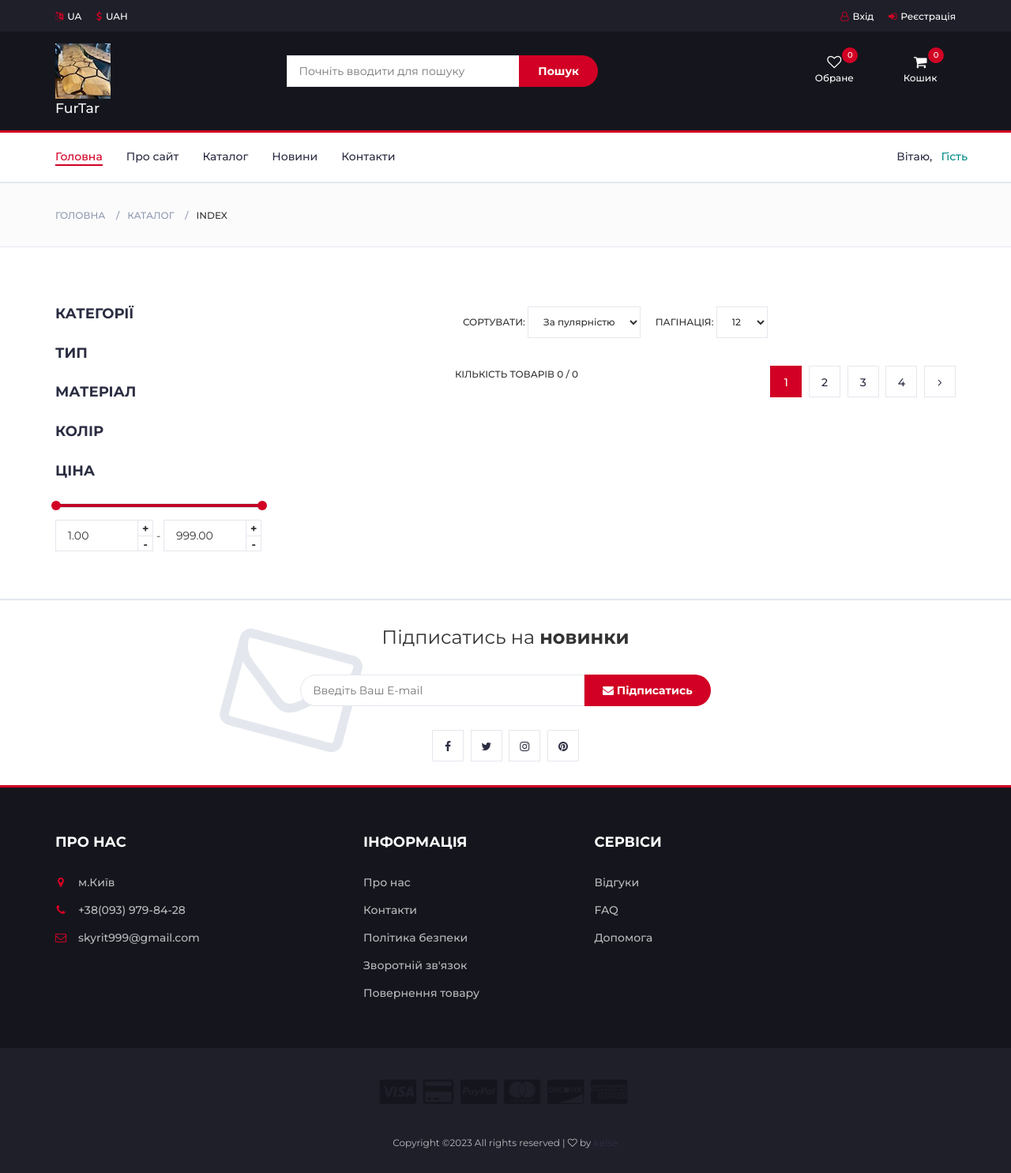
After one commit to 01kelse01/FurTar, a Django app: page /catalog/ in a window 1280 px wide. The commit adds this page. Shown: the whole page at 79% size. Run offline with Django 4.2, Linux system fonts and the light colour scheme; data that the repository does not hold is empty; some libraries are stand-ins or nearby versions.

```diff
--- a/cart/urls.py
+++ b/cart/urls.py
@@ -3,5 +3,5 @@ from .views import *
 
 
 urlpatterns = [
-
+    path('ajax_cart', ajax_cart)
 ]
--- a/catalog/urls.py
+++ b/catalog/urls.py
@@ -3,5 +3,6 @@ from .views import *
 
 
 urlpatterns = [
-
+    path('', index),
+    path('index', index)
 ]
--- a/catalog/views.py
+++ b/catalog/views.py
@@ -1,3 +1,18 @@
 from django.shortcuts import render
+from .models import *
 
-# Create your views here.
+
+def index(request):
+    all_products = Product.objects.all()
+    all_category = CategoryProduct.objects.all()
+    all_color = ColorProduct.objects.all()
+    all_type = TypeProduct.objects.all()
+    all_material = MaterialProduct.objects.all()
+    return render(request, 'catalog/index.html', context={
+        'title': 'Каталог товарів',
+        'all_products': all_products,
+        'all_category': all_category,
+        'all_color': all_color,
+        'all_type': all_type,
+        'all_material': all_material,
+    })
--- /dev/null
+++ b/static/js/cart.js
@@ -0,0 +1,31 @@
+$(document).ready(() => {
+    console.log('cart.js -> start');
+
+    $('#products').on('click', '.add-to-cart-btn', (event) => {
+       console.log('add to cart -> click');
+       //
+        const userId = $('#user_id').val();
+        console.log('userId -> ' + userId);
+        //
+        if (userId == 'None') {
+            alert('Для використання кошика Ви маєте авторизуватись!');
+            // window.location = '/accounts/sign_in';
+        } else {
+            let productId = $(event.target).prev().val();
+
+            console.log('productId -> ' + productId);
+
+            // AJAX - запит на збереження товару в БД
+            $.ajax({
+                url: '/cart/ajax_cart',
+                data: `userId=${userId}&productId=${productId}`,
+                success: (response) => {
+                    console.log(response.message);
+                    $('#cart_count').text(response.count);
+                    $('.cart-summary').find('h4').text('Товарів обрано: ' + response.count);
+                    $('.cart-summary').find('h5').text('Загальна вартість: ' + response.amount + ' грн');
+                }
+            });
+        }
+    });
+});
--- /dev/null
+++ b/templates/catalog/index.html
@@ -0,0 +1,175 @@
+        {% extends 'layouts/base.html' %}
+        {% block content %}
+        {% load static %}
+            <div id="breadcrumb" class="section">
+                <div class="container">
+                    <div class="row">
+                        <div class="col-md-12">
+                            <ul class="breadcrumb-tree">
+                                <li><a href="/">Головна</a></li>
+                                <li><a href="/catalog">Каталог</a></li>
+                                <li class="active">index</li>
+                            </ul>
+                        </div>
+                    </div>
+                </div>
+            </div>
+            <div id="content_section" class="section">
+                <div class="container">
+                    <div class="row text-center">
+                        <!-- ======================================================================================= -->
+                        <div id="aside" class="col-md-3 text-left">
+                            <div id="category_products" class="aside">
+                                <h3 class="aside-title">Категорії</h3>
+                                <div class="checkbox-filter">
+                                    {% for category in all_category %}
+                                        <div class="input-checkbox">
+                                            <input type="checkbox" id="{{ category.name }}">
+                                            <label for="{{ category.name }}"
+                                                style="font-size: 10pt;margin-left: 10px">
+                                                <span></span>
+                                                {{ category.name }}
+                                                <small>(0)</small>
+                                            </label>
+                                        </div>
+                                    {% endfor %}
+                                </div>
+                            </div>
+                            <div id="type_products" class="aside">
+                                <h3 class="aside-title">Тип</h3>
+                                <div class="checkbox-filter">
+                                    {% for type in all_type %}
+                                        <div class="input-checkbox">
+                                            <input type="checkbox" id="brand-1">
+                                            <label for="brand-1">
+                                                <span></span>
+                                                {{ type.name }}
+                                                <small>(578)</small>
+                                            </label>
+                                        </div>
+                                    {% endfor %}
+                                </div>
+                            </div>
+                            <div id="material_products" class="aside">
+                                <h3 class="aside-title">Матеріал</h3>
+                                <div class="checkbox-filter">
+                                    {% for m in all_material %}
+                                        <div class="input-checkbox">
+                                            <input type="checkbox" id="brand-1">
+                                            <label for="brand-1">
+                                                <span></span>
+                                                {{ m.name }}
+                                                <small>(578)</small>
+                                            </label>
+                                        </div>
+                                    {% endfor %}
+                                </div>
+                            </div>
+                            <div id="color_products" class="aside">
+                                <h3 class="aside-title">Колір</h3>
+                                <div class="checkbox-filter">
+                                    {% for color in all_color %}
+                                        <div class="input-checkbox">
+                                            <input type="checkbox" id="brand-1">
+                                            <label for="brand-1">
+                                                <span></span>
+                                                {{ color.name }}
+                                                <small>(578)</small>
+                                            </label>
+                                        </div>
+                                    {% endfor %}
+                                </div>
+                            </div>
+                            <div id="price_products" class="aside">
+                                <h3 class="aside-title">Ціна</h3>
+                                <div class="price-filter">
+                                    <div id="price-slider"></div>
+                                    <div class="input-number price-min">
+                                        <input id="price-min" type="number">
+                                        <span class="qty-up">+</span>
+                                        <span class="qty-down">-</span>
+                                    </div>
+                                    <span>-</span>
+                                    <div class="input-number price-max">
+                                        <input id="price-max" type="number">
+                                        <span class="qty-up">+</span>
+                                        <span class="qty-down">-</span>
+                                    </div>
+                                </div>
+                            </div>
+
+                        </div>
+                        <div id="store" class="col-md-9">
+                            <div class="store-filter clearfix">
+                                <div class="store-sort">
+                                    <label>
+                                        Сортувати:
+                                        <select class="input-select">
+                                            <option value="0">За пулярністю</option>
+                                            <option value="1">За Рейтингом</option>
+                                            <option value="2">За ціною</option>
+                                        </select>
+                                    </label>
+
+                                    <label>
+                                        Пагінація:
+                                        <select class="input-select">
+                                            <option value="0">12</option>
+                                            <option value="1">15</option>
+                                            <option value="2">18</option>
+                                            <option value="3">21</option>
+                                        </select>
+                                    </label>
+                                </div>
+
+                            </div>
+                            <div id="products" class="row">
+                                {% for product in all_products %}
+                                    <div class="col-md-4 col-xs-6">
+                                        <div class="product">
+                                            <div class="product-img">
+                                                <img src="/media/{{ product.photo }}" alt="">
+                                            </div>
+                                            <div class="product-body">
+                                                <p class="product-category">{{ product.category }}</p>
+                                                <h3 class="product-name"><a href="#">{{ product.name }}</a></h3>
+                                                <h4 class="product-price">{{ product.price }}0 грн.</h4>
+                                                <div class="product-rating">
+                                                    <i class="fa fa-star"></i>
+                                                    <i class="fa fa-star"></i>
+                                                    <i class="fa fa-star"></i>
+                                                    <i class="fa fa-star"></i>
+                                                    <i class="fa fa-star"></i>
+                                                </div>
+                                                <div class="product-btns">
+                                                    <button class="add-to-wishlist"><i class="fa fa-heart-o"></i><span class="tooltipp">Обране</span></button>
+                                                    <button class="add-to-compare"><i class="fa fa-exchange"></i><span class="tooltipp">Порівняння</span></button>
+                                                    <button class="quick-view"><i class="fa fa-eye"></i><span class="tooltipp">Перегляд</span></button>
+                                                </div>
+                                            </div>
+                                            <div class="add-to-cart">
+                                                <input type="hidden" value="{{ product.id }}">
+                                                <button class="add-to-cart-btn"><i class="fa fa-shopping-cart"></i>Додати до кошика</button>
+                                            </div>
+                                        </div>
+                                    </div>
+                                {% endfor %}
+                                <div class="clearfix visible-sm visible-xs"></div>
+                            </div>
+                            <div id="bottom_filter" class="store-filter clearfix">
+                                <span class="store-qty">Кількість товарів 0 / 0</span>
+                                <ul class="store-pagination">
+                                    <li class="active">1</li>
+                                    <li><a href="#">2</a></li>
+                                    <li><a href="#">3</a></li>
+                                    <li><a href="#">4</a></li>
+                                    <li><a href="#"><i class="fa fa-angle-right"></i></a></li>
+                                </ul>
+                            </div>
+                        </div>
+                        <!-- ======================================================================================= -->
+                    </div>
+                </div>
+		    </div>
+            <script src="{% static 'js/cart.js' %}"></script>
+        {% endblock content %}
--- a/templates/layouts/base.html
+++ b/templates/layouts/base.html
@@ -5,9 +5,8 @@
 		<meta charset="utf-8">
 		<meta http-equiv="X-UA-Compatible" content="IE=edge">
 		<meta name="viewport" content="width=device-width, initial-scale=1">
-		 <!-- The above 3 meta tags *must* come first in the head; any other head content must come *after* these tags -->
 
-		<title>FurTar</title>
+		<title>FurTar - {{ title }}</title>
 
 		<link href="https://fonts.googleapis.com/css?family=Montserrat:400,500,700" rel="stylesheet">
 		<link type="text/css" rel="stylesheet" href="{% static 'css/bootstrap.min.css' %}"/>
@@ -17,12 +16,7 @@
 		<link rel="stylesheet" href="{% static 'css/font-awesome.min.css' %}"/>
 		<link type="text/css" rel="stylesheet" href="{% static 'css/style.css' %}"/>
 
-		<!-- HTML5 shim and Respond.js for IE8 support of HTML5 elements and media queries -->
-		<!-- WARNING: Respond.js doesn't work if you view the page via file:// -->
-		<!--[if lt IE 9]>
-        <script src="{% static 'ps://oss.maxcdn.com/html5shiv/3.7.3/html5shiv.min.js' %}"></script>
-        <script src="{% static 'ps://oss.maxcdn.com/respond/1.4.2/respond.min.js' %}"></script>
-		<![endif]-->
+        <script src="{% static 'js/jquery.min.js' %}"></script>
 
     </head>
 	<body>
@@ -34,7 +28,6 @@
 		{% include 'layouts/footer.html' %}
 
 		<!-- jQuery Plugins -->
-		<script src="{% static 'js/jquery.min.js' %}"></script>
 		<script src="{% static 'js/bootstrap.min.js' %}"></script>
 		<script src="{% static 'js/slick.min.js' %}"></script>
 		<script src="{% static 'js/nouislider.min.js' %}"></script>
--- a/templates/layouts/footer.html
+++ b/templates/layouts/footer.html
@@ -36,9 +36,10 @@
 							<div class="footer">
 								<h3 class="footer-title">Інформація</h3>
 								<ul class="footer-links">
-									<li><a href="#">Про нас</a></li>
-									<li><a href="#">Контакти</a></li>
-									<li><a href="#">Політика безпеки</a></li>
+									<li><a href="/home/about">Про нас</a></li>
+									<li><a href="/home/contacts">Контакти</a></li>
+									<li><a href="/home/policy">Політика безпеки</a></li>
+									<li><a href="/home/feedback">Зворотній зв'язок</a></li>
 									<li><a href="#">Повернення товару</a></li>
 								</ul>
 							</div>
--- a/templates/layouts/header.html
+++ b/templates/layouts/header.html
@@ -1,6 +1,5 @@
         {% load static %}
         <header>
-			<!-- TOP HEADER -->
 			<div id="top-header">
 				<div class="container">
 					<ul class="header-links pull-left">
@@ -8,19 +7,19 @@
                         <li><a href="#"><i class="fa fa-dollar"></i>UAH</a></li>
 					</ul>
 					<ul class="header-links pull-right">
-
-						<li><a href="#"><i class="fa fa-user-o"></i>Вхід</a></li>
-						<li><a href="#"><i class="fa fa-user-o"></i>Реєстрація</a></li>
+                        {% if user.is_authenticated %}
+                            <li><a href="/accounts/profile"><i class="fa fa-user-o"></i>Особистий кабінет</a></li>
+                            <li><a href="/accounts/sign_out"><i class="fa fa-sign-out"></i>Вихід</a></li>
+                        {% else %}
+                            <li><a href="/accounts/sign_in"><i class="fa fa-user-o"></i>Вхід</a></li>
+                            <li><a href="/accounts/sign_up"><i class="fa fa-sign-in"></i>Реєстрація</a></li>
+                        {% endif %}
 					</ul>
 				</div>
 			</div>
-			<!-- /TOP HEADER -->
 
-			<!-- MAIN HEADER -->
 			<div id="header">
-				<!-- container -->
 				<div class="container">
-					<!-- row -->
 					<div class="row">
 						<!-- LOGO -->
 						<div class="col-md-3">
@@ -33,7 +32,6 @@
 						</div>
 						<!-- /LOGO -->
 
-						<!-- SEARCH BAR -->
 						<div class="col-md-6">
 							<div class="header-search">
 								<form>
@@ -42,16 +40,14 @@
 								</form>
 							</div>
 						</div>
-						<!-- /SEARCH BAR -->
 
-						<!-- ACCOUNT -->
 						<div class="col-md-3 clearfix">
 							<div class="header-ctn">
 								<div id="wishlist">
 									<a href="#">
 										<i class="fa fa-heart-o"></i>
-										<span>Your Wishlist</span>
-										<div class="qty">2</div>
+										<span>Обране</span>
+										<div id="wish_count" class="qty">0</div>
 									</a>
 								</div>
 
@@ -59,7 +55,7 @@
 									<a class="dropdown-toggle" data-toggle="dropdown" aria-expanded="true">
 										<i class="fa fa-shopping-cart"></i>
 										<span>Кошик</span>
-										<div class="qty">3</div>
+										<div id="cart_count" class="qty">0</div>
 									</a>
 									<div class="cart-dropdown">
 										<div class="cart-list">
@@ -74,20 +70,10 @@
 												<button class="delete"><i class="fa fa-close"></i></button>
 											</div>
 
-											<div class="product-widget">
-												<div class="product-img">
-													<img src="{% static 'img/product02.png' %}" alt="">
-												</div>
-												<div class="product-body">
-													<h3 class="product-name"><a href="#">product name goes here</a></h3>
-													<h4 class="product-price"><span class="qty">3x</span>$980.00</h4>
-												</div>
-												<button class="delete"><i class="fa fa-close"></i></button>
-											</div>
 										</div>
 										<div class="cart-summary">
-											<small>3 Item(s) selected</small>
-											<h5>SUBTOTAL: $2940.00</h5>
+											<h4>Товарів обрано: 0</h4>
+											<h5>Загальна вартість: 0 грн.</h5>
 										</div>
 										<div class="cart-btns">
 											<a href="#">Переглянути кошик</a>
@@ -100,17 +86,13 @@
 								<div class="menu-toggle">
 									<a href="#">
 										<i class="fa fa-bars"></i>
-										<span>Menu</span>
+										<span>Меню</span>
 									</a>
 								</div>
 								<!-- /Menu Toogle -->
 							</div>
 						</div>
-						<!-- /ACCOUNT -->
 					</div>
-					<!-- row -->
 				</div>
-				<!-- container -->
 			</div>
-			<!-- /MAIN HEADER -->
 		</header>
--- a/templates/layouts/navigation.html
+++ b/templates/layouts/navigation.html
@@ -6,15 +6,28 @@
 				<div id="responsive-nav">
 					<!-- NAV -->
 					<ul class="main-nav nav navbar-nav">
-						<li class="active"><a href="#">Головна</a></li>
-						<li><a href="#">Про сайт</a></li>
-						<li><a href="#">Каталог</a></li>
-						<li><a href="#">Новини</a></li>
-						<li><a href="#">Контакти</a></li>
+						<li class="active"><a href="/">Головна</a></li>
+						<li><a href="/home/about">Про сайт</a></li>
+						<li><a href="/catalog/index">Каталог</a></li>
+						<li><a href="/news/index">Новини</a></li>
+						<li><a href="/home/contacts">Контакти</a></li>
 					</ul>
 					<ul class="main-nav nav navbar-nav navbar-right">
-						<li><a href="#">Гість</a></li>
-						<li><a href="#"><i class="fa fa-user-o"></i> Особистий кабінет</a></li>
+						<li>
+                            <a href="#">
+                                 Вітаю,
+                                <span style="color: darkcyan">&nbsp;
+                                    {% if user.is_authenticated %}
+                                        {{ user.username }}
+                                    {% else %}
+                                        Гість
+                                    {% endif %}
+                                </span>
+
+                            </a>
+                            <input type="hidden" id="user_id" value="{{ user.id }}">
+                        </li>
+
 					</ul>
 					<!-- /NAV -->
 				</div>
```
Also changed, not shown: cart/admin.py (+15 -1 lines), cart/models.py (+30 -1 lines), cart/views.py (+33 -1 lines), catalog/admin.py (+38 -1 lines), catalog/models.py (+32 -13 lines), templates/home/about.html (added, +25 -0 lines), templates/home/contacts.html (added, +25 -0 lines), templates/home/feedback.html (added, +25 -0 lines), templates/home/policy.html (added, +25 -0 lines).
